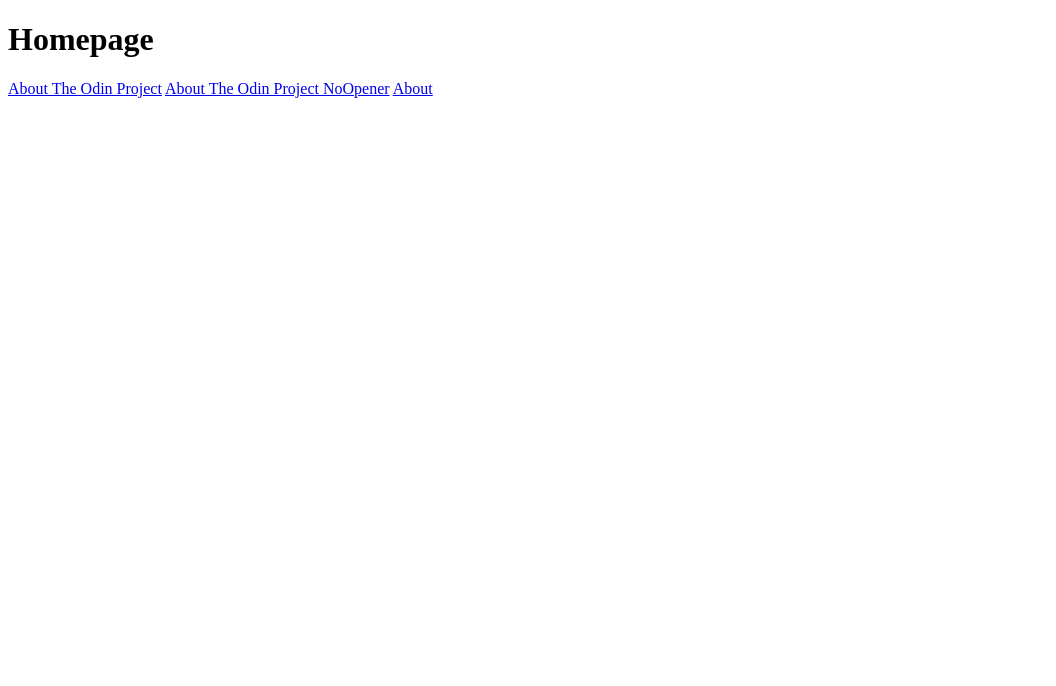
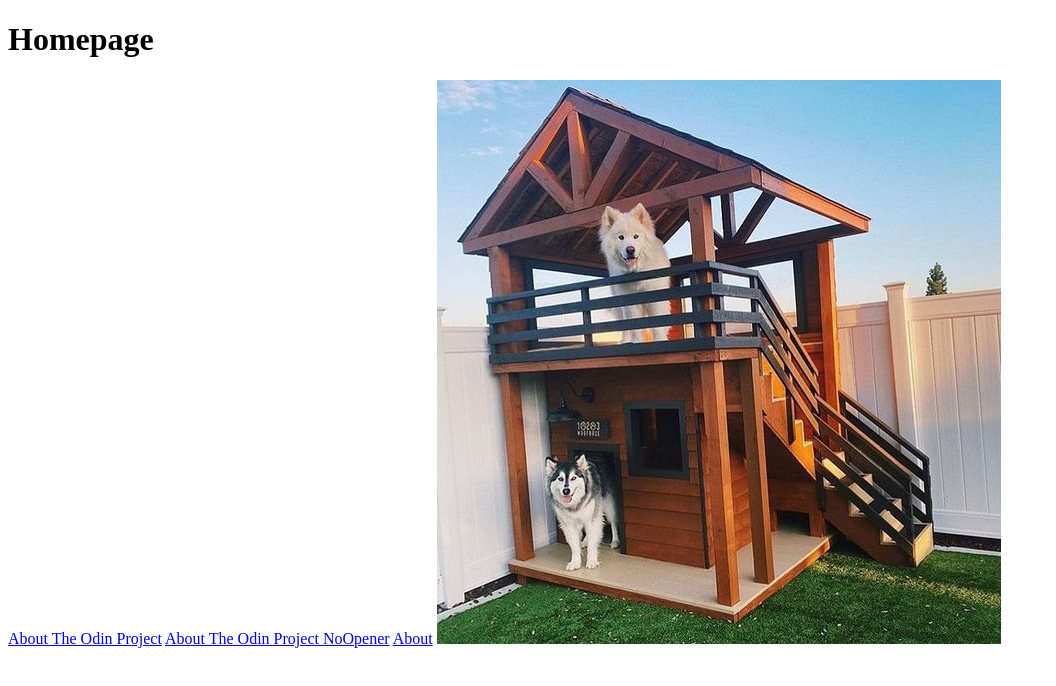
Before and after one commit to JuanRodriguezz/odinProject_BasicHTML, a plain HTML site: page odinLinksImages/index.html in a window 1280 px wide. Shown: the whole page, without its empty margins (0-1056 px from the left). Drawn offline with Linux system fonts and the light colour scheme.

Commit message:
Se agrega nuevo directorio para imagenes y se agrega imagen dogsHoouse a index.html

```diff
--- a/odinLinksImages/index.html
+++ b/odinLinksImages/index.html
@@ -21,5 +21,7 @@
     <!-- Link relativo-->
     <a href="./pages/about.html">About</a>
 
+    <img src="./images/dogsHouse.jpg" alt="">
+
 </body>
 </html>
```
Also changed, not shown: odinLinksImages/images/dogsHouse.jpg (added).
